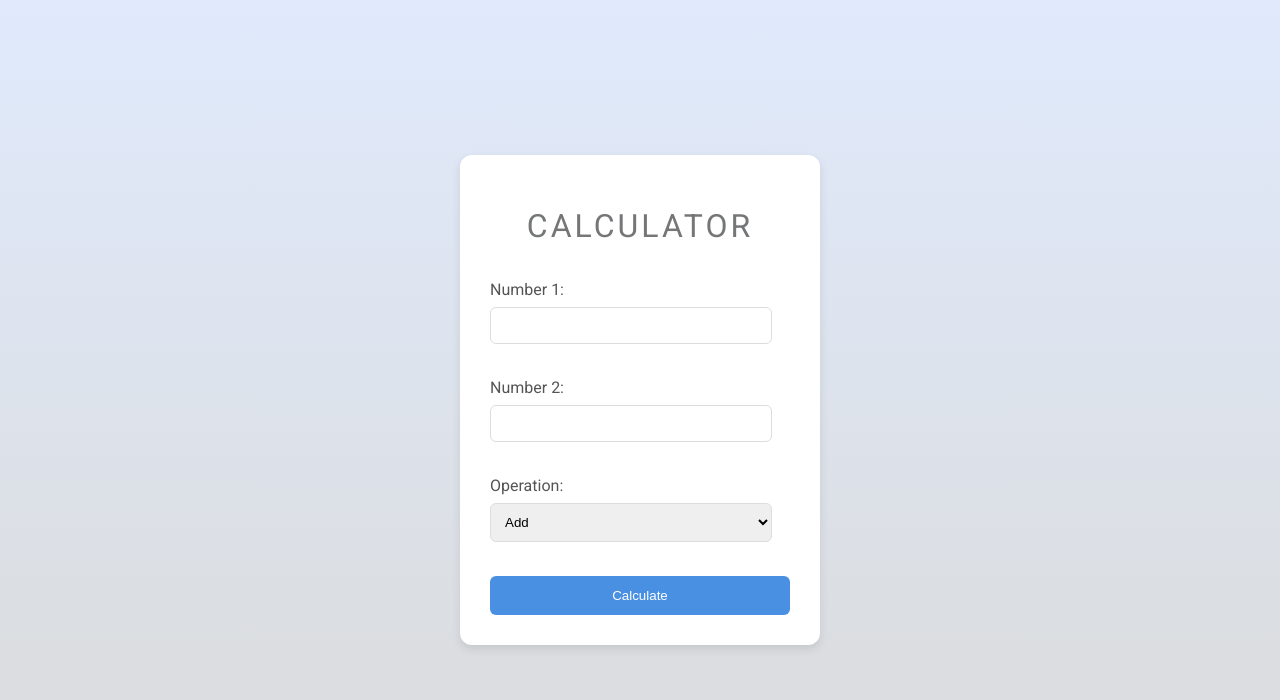
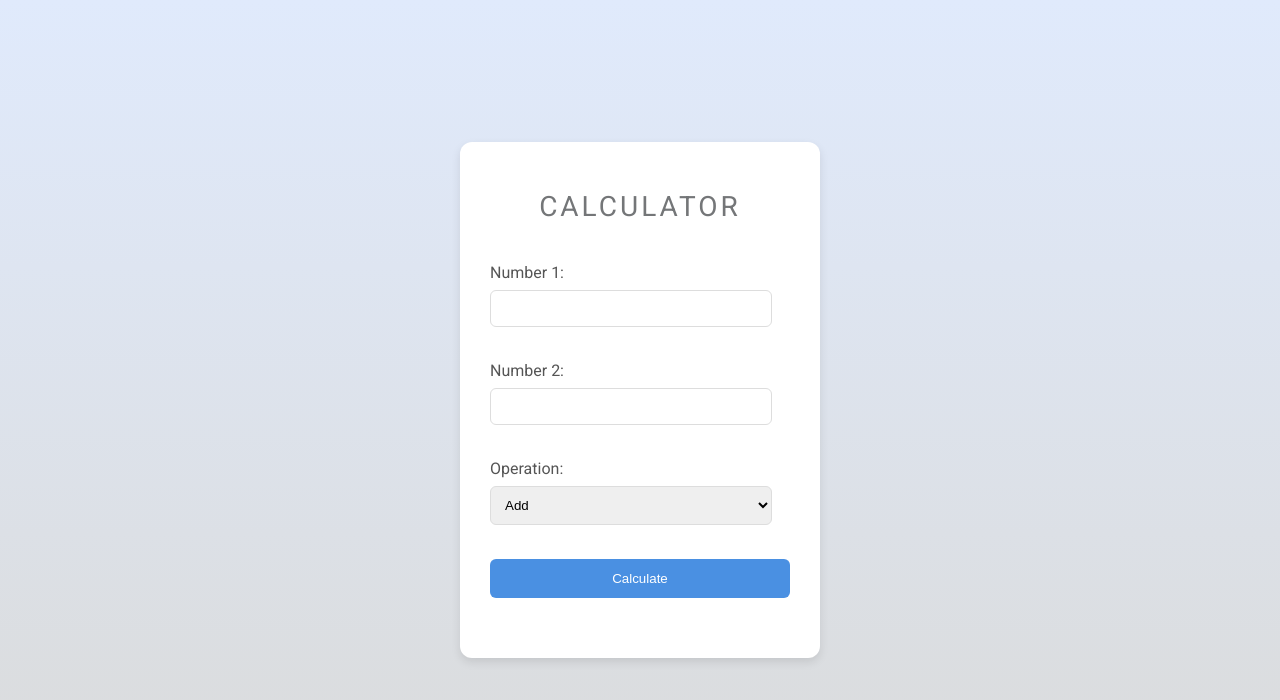
Before and after one commit to yoyo5053/FlaskCalculator, a Flask app: page / in a window 1280 px wide. Shown: the top 700 px of the page. Run offline with Flask 3, Linux system fonts and the light colour scheme.

Commit message:
log added

```diff
--- a/main.py
+++ b/main.py
@@ -1,6 +1,13 @@
 from flask import Flask, render_template, request
+from decimal import Decimal, InvalidOperation
+from loguru import logger
+import sys
 
 app = Flask(__name__)
+
+# Configure Loguru
+logger.add("file_{time}.log", rotation="1 day", retention="7 days", level="INFO")
+logger.add(sys.stdout, level="INFO")
 
 class Calculator:
     """Class for performing arithmetic calculations."""
@@ -22,14 +29,20 @@ class Calculator:
         """Perform calculation based on the operation."""
         operation_func = self.OPERATIONS.get(self.operation)
         if operation_func:
-            return operation_func(self.num1, self.num2)
+            try:
+                result = operation_func(self.num1, self.num2)
+                logger.info(f"Calculation performed: {self.num1} {self.operation} {self.num2} = {result}")
+                return result
+            except Exception as e:
+                logger.error(f"Error during calculation: {e}")
+                return "An error occurred during calculation."
         return "Invalid operation."
 
 def validate_input(num1, num2):
     """Validate input numbers."""
     try:
-        return float(num1), float(num2)
-    except (TypeError, ValueError):
+        return Decimal(num1), Decimal(num2)
+    except (InvalidOperation, TypeError, ValueError):
         return None, None
 
 
--- a/templates/calculator.html
+++ b/templates/calculator.html
@@ -5,7 +5,7 @@
     <meta name="viewport" content="width=device-width, initial-scale=1.0">
     <link rel="preconnect" href="https://fonts.googleapis.com">
     <link rel="preconnect" href="https://fonts.gstatic.com" crossorigin>
-    <link href="https://fonts.googleapis.com/css2?family=Roboto:wght@400;700&display=swap" rel="stylesheet">
+    <link href="https://fonts.googleapis.com/css2?family=Roboto:wght@400;500;700&display=swap" rel="stylesheet">
     <title>Calculator</title>
     <style>
         body {
@@ -24,15 +24,17 @@
             border-radius: 12px;
             box-shadow: 0 4px 10px rgba(0, 0, 0, 0.1);
             width: 300px;
+            transition: transform 0.2s ease-in-out, box-shadow 0.2s ease-in-out;
         }
 
         h1 {
             text-align: center;
-            margin-bottom: 35px;
+            margin-bottom: 40px;
             color: #747678;
             letter-spacing: 3px;
             font-weight: 400;
             text-transform: uppercase;
+            font-size: 28px;
         }
 
         h2 {
@@ -40,6 +42,10 @@
             color: #555;
             font-weight: 200;
             font-size: 18px;
+        }
+
+        form {
+            margin-bottom: 30px; /* Větší mezera pod formulářem */
         }
 
         label {
```
